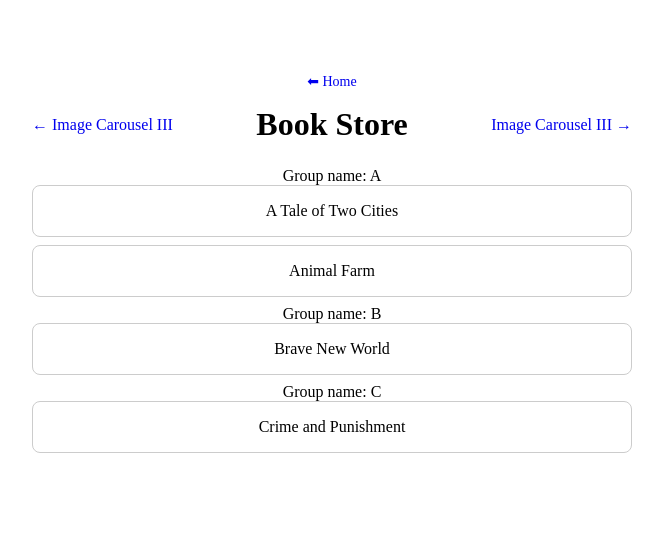
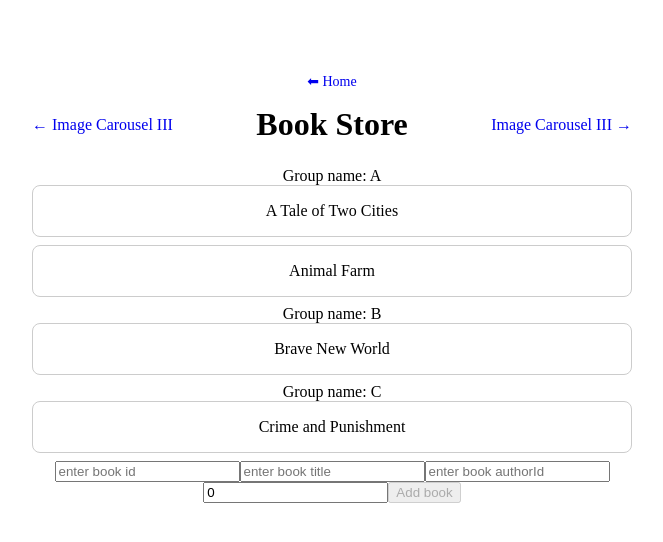
Before and after one commit to longgangsima/practice-project-list, a React (Vite) app: page /book-store in a window 1280 px wide. Shown: the top 542 px of the page, without its empty margins (308-971 px from the left). Built offline with nearby package versions, Linux system fonts and the light colour scheme.

Commit message:
add card from part 1 and add book from part 2

```diff
--- a/src/pages/BookStore/component/BookCard.tsx
+++ b/src/pages/BookStore/component/BookCard.tsx
@@ -7,7 +7,6 @@ export default function BookCard({ book }) {
         padding: '1rem',
         marginBottom: '0.5rem',
       }}
-      key={book.id}
     >
       {book.title}
     </div>
--- /dev/null
+++ b/src/pages/BookStore/component/BookForm.tsx
@@ -0,0 +1,43 @@
+import { useState } from 'react';
+
+type Props = {
+  onAdd: (book: { id: string; title: string; authorId: string; year: number }) => void;
+};
+export default function BookForm({ onAdd }: Props) {
+  const [formData, setFormData] = useState({
+    id: '',
+    title: '',
+    authorId: '',
+    year: 0,
+  });
+  const handleFormOnChange = event => {
+    setFormData({ ...formData, [event.target.name]: event.target.value });
+  };
+
+  const isBtnDisabled = formData.authorId.trim() && formData.id.trim() && formData.title.trim() && formData.year > 0;
+
+  const handleOnSubmit = e => {
+    e.preventDefault();
+    if (isBtnDisabled) {
+      onAdd(formData);
+      setFormData({
+        id: '',
+        title: '',
+        authorId: '',
+        year: 0,
+      });
+    }
+  };
+
+  return (
+    <form onSubmit={handleOnSubmit}>
+      <input name="id" type="string" value={formData.id} onChange={handleFormOnChange} placeholder="enter book id" />
+      <input name="title" type="string" value={formData.title} onChange={handleFormOnChange} placeholder="enter book title" />
+      <input name="authorId" type="string" value={formData.authorId} onChange={handleFormOnChange} placeholder="enter book authorId" />
+      <input name="year" type="number" value={formData.year} onChange={handleFormOnChange} placeholder="enter book's year" />
+      <button type="submit" disabled={!isBtnDisabled}>
+        Add book
+      </button>
+    </form>
+  );
+}
--- a/src/pages/BookStore/index.tsx
+++ b/src/pages/BookStore/index.tsx
@@ -1,6 +1,7 @@
 import { useEffect, useState } from 'react';
 import ProjectLayout from '../../components/ProjectLayout';
 import BookCard from './component/BookCard';
+import BookForm from './component/BookForm';
 import data from './data.json';
 
 type BookType = {
@@ -11,36 +12,50 @@ type BookType = {
 };
 
 export default function BookStore() {
-  /**
-   * 给一个data.json, 写一个Card组件，把书的list按照名字首字母group
-   * （data已经是group好的）内容render出来
-   *
-   * A(selected): aa,bb
-   * B:
-   */
-
-  const [booksList, setBookList] = useState([] as BookType[]);
+  const [booksList, setBookList] = useState(data.booklist);
   const [group, setGroup] = useState<string>('');
-  console.log('group: ', group);
 
   useEffect(() => {
     const initialGroup = Object.keys(data.booklist)[0];
     setGroup(initialGroup);
   }, []);
 
+  const handleAddBook = (book: BookType) => {
+    console.log('book: ', book);
+    const firstLetter = book.title.charAt(0).toUpperCase();
+
+    setBookList(prevShelves => {
+      const newShelves = { ...prevShelves };
+      if (!newShelves[firstLetter]) {
+        newShelves[firstLetter] = [];
+      }
+      const shelf = newShelves[firstLetter];
+      const exist = shelf.some(b => b.title === book.title);
+      if (exist) {
+        alert(`The book ${book.title} already exist in the shelf`);
+      } else {
+        shelf.push(book);
+        shelf.sort((a, b) => a.title - b.title);
+        alert(`The book ${book.title} successfully added into shelf`);
+      }
+      return newShelves;
+    });
+  };
+
   return (
     <ProjectLayout currentPath="/book-store">
-      {Object.entries(data.booklist).map(([key, value], index) => {
-        console.log('key + index: ', key + index);
+      {Object.entries(booksList).map(([key, value], index) => {
+        console.log('value: ', value);
         return (
           <div key={key + index}>
             <div onClick={() => console.log('first: ', key)}>Group name: {key}</div>
             {value.map(book => {
-              return <BookCard book={book} />;
+              return <BookCard key={book.id} book={book} />;
             })}
           </div>
         );
       })}
+      <BookForm onAdd={handleAddBook} />
     </ProjectLayout>
   );
 }
```
